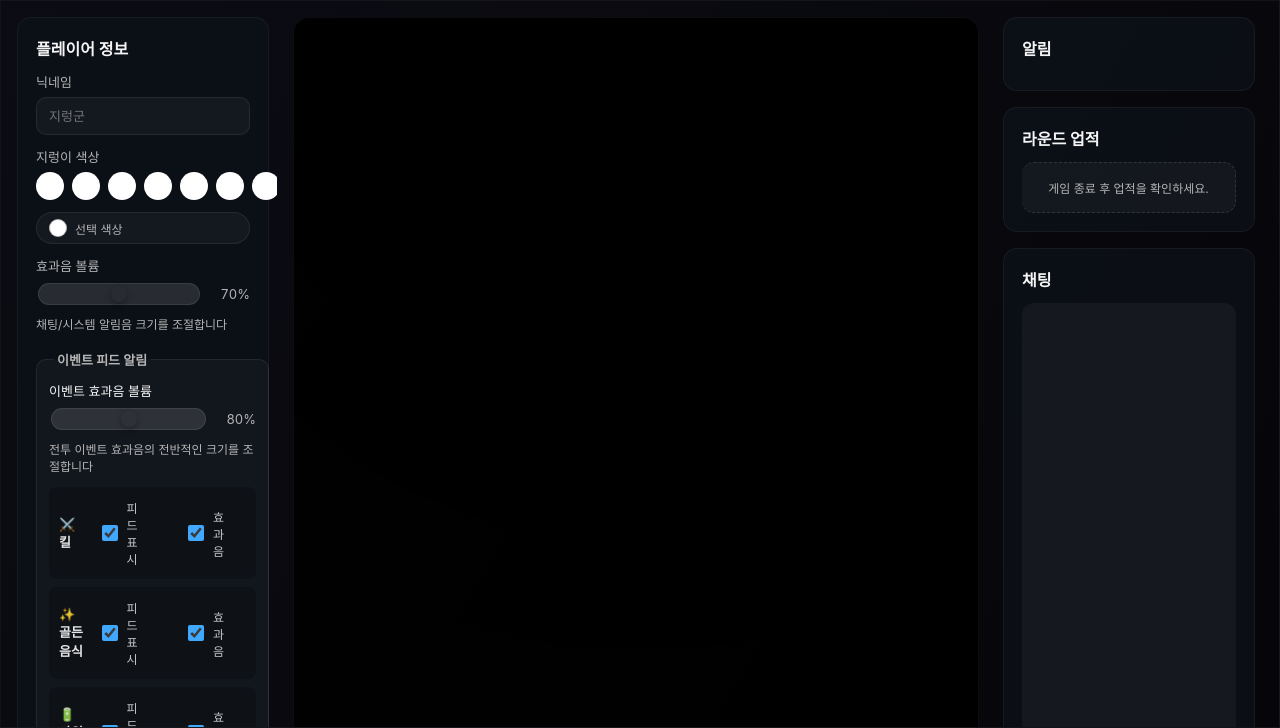
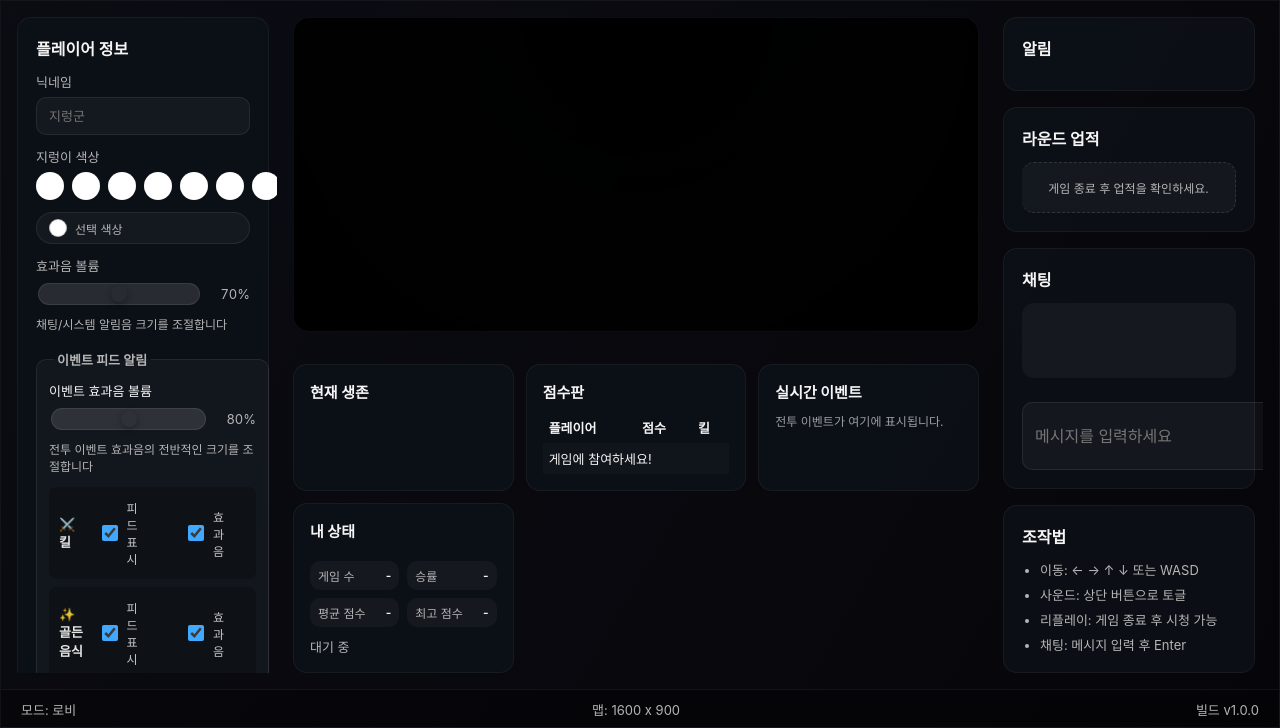
Before and after one commit to Grren99/worm-game, a website with bundled scripts: page public/index.html in a window 1280 px wide. Shown: the part 72-800 px from the top of the page. Built offline with nearby package versions, Linux system fonts and the light colour scheme; files whose address does not match are found by name; a web font is replaced by a local one.

Commit message:
스타일 수정: body 및 패널의 overflow 및 height 속성 조정
- body의 overflow 속성을 제거하고, 패널의 height를 계산하여 설정
- 패널의 overflow 속성을 hidden으로 변경하여 스크롤 동작 최적화

```diff
--- a/public/styles.css
+++ b/public/styles.css
@@ -42,7 +42,6 @@ body {
   height: 100%;
   background: radial-gradient(circle at top, #10131a 0%, #040506 70%);
   color: var(--text);
-  overflow: hidden;
 }
 
 body {
@@ -158,6 +157,8 @@ body {
   grid-template-columns: 280px 1fr 280px;
   gap: 16px;
   padding: 16px;
+  height: calc(100vh - var(--header-height) - var(--footer-height));
+  overflow: hidden;
 }
 
 .panel {
@@ -168,6 +169,7 @@ body {
   overflow-y: auto;
   overflow-x: hidden;
   padding-right: 8px;
+  min-height: 0;
 }
 
 .panel::-webkit-scrollbar {
```
